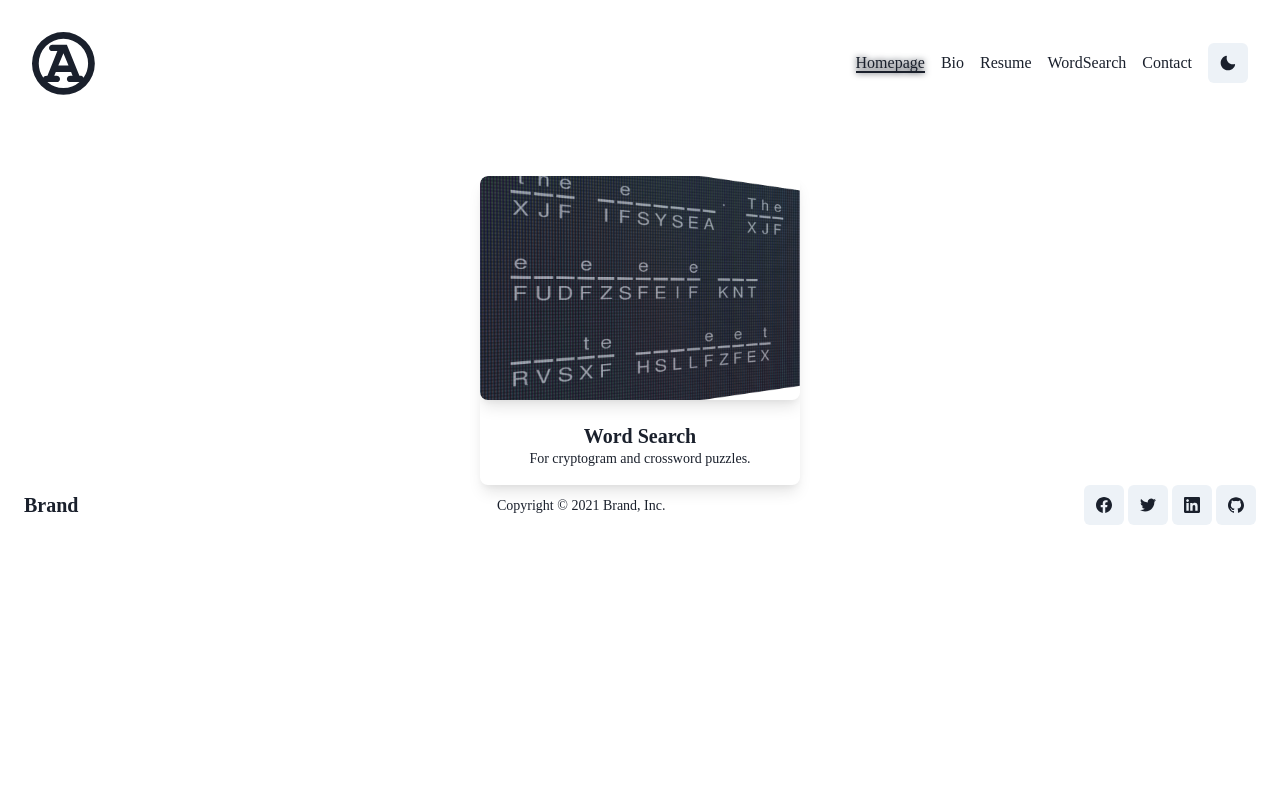
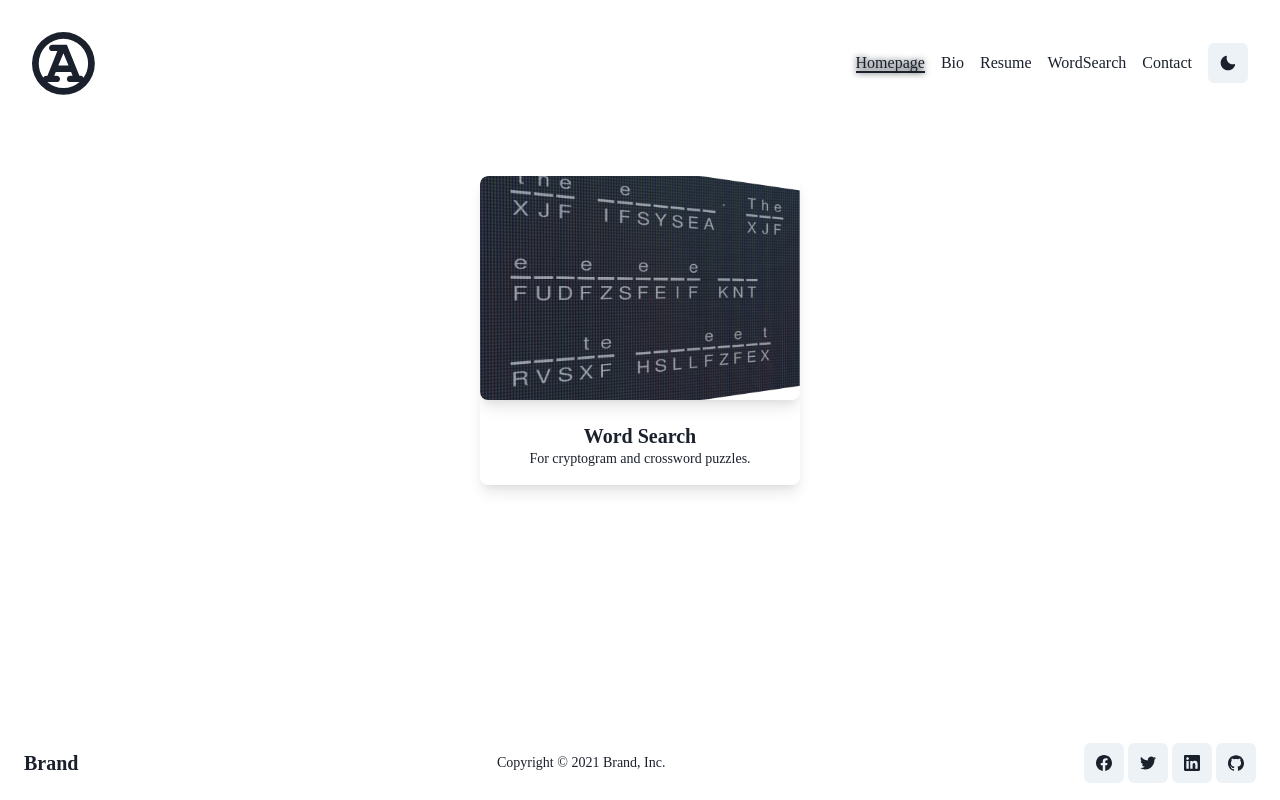
Before and after one commit to I-keep-trying/react-portfolio, a React (Create React App) app: page / in a window 1280 px wide. Built offline with nearby package versions, Linux system fonts and the light colour scheme; a web font is replaced by a local one.

Commit message:
sticky header

```diff
--- a/src/App.css
+++ b/src/App.css
@@ -1,5 +1,6 @@
 .container {
   position: relative;
+  margin-bottom: 10em;
 }
 
 .page {
@@ -116,9 +117,6 @@
   transform-origin: 50% 100%;
 } */
 /* https://testing.2x2p.com/header/ */
-.menu {
-  z-index: 0 !important;
-}
 #header-wrap {
   position: fixed;
   min-height: 80px;
@@ -147,8 +145,7 @@
 
 #footer-wrap {
   position: fixed;
-  margin: 0;
-  right: 0;
-  min-height: 80px;
-  z-index: 0 !important;
+  bottom: 0;
+  width: 100%;
+  min-height: 75px;
 }
--- a/src/components/Footer/index.js
+++ b/src/components/Footer/index.js
@@ -18,6 +18,7 @@ function Footer() {
     <>
       <footer>
         <Flex
+          id="footer-wrap"
           direction={['column', 'column', 'row']}
           w="full"
           px={6}
```
Also changed, not shown: 23 other files (tests, documents, lock files or other folders).
